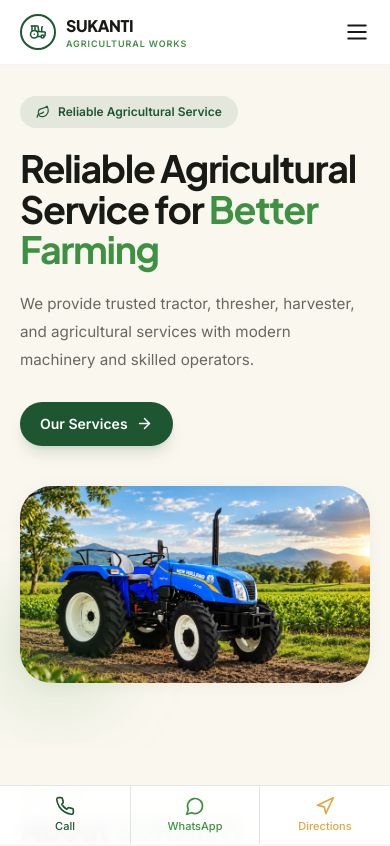
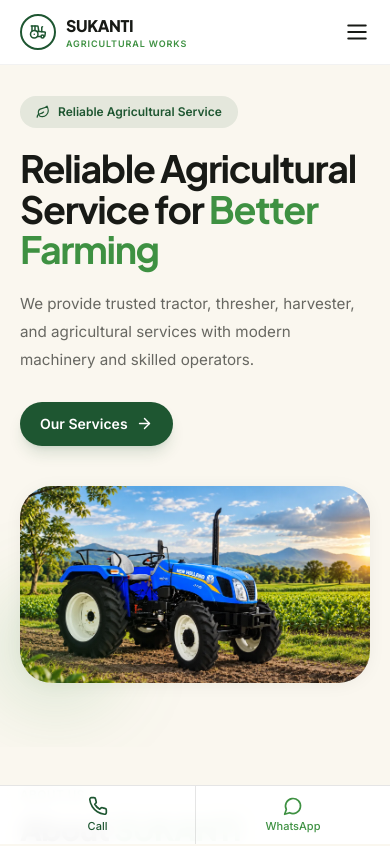
Before and after one commit to amandv123/sukanti-agricultural-works, a React (Vite) app: page / in a window 390 px wide. Shown: the top 846 px of the page. Built offline with nearby package versions, Linux system fonts and the light colour scheme; the HTML template or start-up script is replaced by a standard one.

Commit message:
Remove mobile directions action

```diff
--- a/src/components/MobileActionBar.tsx
+++ b/src/components/MobileActionBar.tsx
@@ -1,18 +1,16 @@
-import { Phone, MessageCircle, Navigation } from 'lucide-react'
+import { Phone, MessageCircle } from 'lucide-react'
 import {
-  business,
   getCallHref,
   getWhatsAppHref,
   hasRealPhone,
   hasRealWhatsApp,
 } from '../data/business'
 
-// Only Directions is guaranteed live (the Google link is provided). Call and
-// WhatsApp render as disabled-looking items until real numbers are added.
+// Quick contact actions for mobile users.
 export default function MobileActionBar() {
   return (
     <nav
-      className="md:hidden fixed bottom-0 inset-x-0 z-40 bg-white/95 backdrop-blur border-t border-black/10 grid grid-cols-3"
+      className="md:hidden fixed bottom-0 inset-x-0 z-40 bg-white/95 backdrop-blur border-t border-black/10 grid grid-cols-2"
       style={{ paddingBottom: 'env(safe-area-inset-bottom)' }}
       aria-label="Quick actions"
     >
@@ -31,22 +29,13 @@ export default function MobileActionBar() {
         target={hasRealWhatsApp() ? '_blank' : undefined}
         rel="noopener noreferrer"
         aria-disabled={!hasRealWhatsApp()}
-        className={`flex flex-col items-center gap-0.5 py-2.5 border-x border-black/10 ${
+        className={`flex flex-col items-center gap-0.5 py-2.5 border-l border-black/10 ${
           hasRealWhatsApp() ? 'text-brand-fresh' : 'text-brand-ink/35'
         }`}
       >
         <MessageCircle size={20} />
         <span className="text-[11px] font-medium">WhatsApp</span>
       </a>
-      <a
-        href={business.googleMapsUrl}
-        target="_blank"
-        rel="noopener noreferrer"
-        className="flex flex-col items-center gap-0.5 py-2.5 text-brand-gold"
-      >
-        <Navigation size={20} />
-        <span className="text-[11px] font-medium">Directions</span>
-      </a>
     </nav>
   )
 }
```
